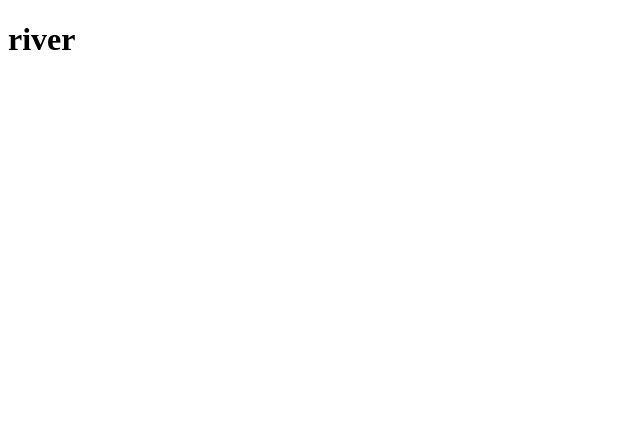
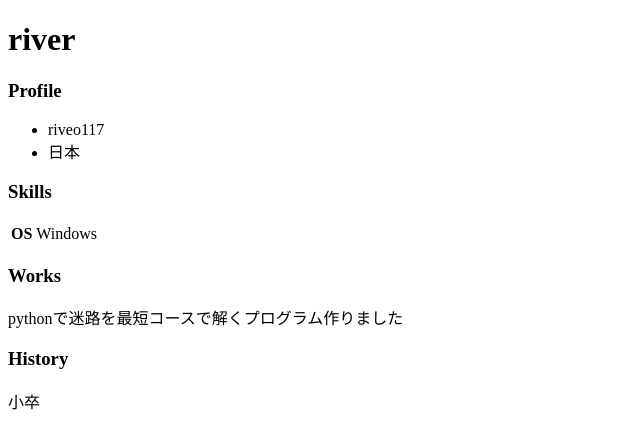
Before and after one commit to rivero117/rivero117.github.io, a plain HTML site: page index.html in a window 1280 px wide. Shown: the whole page, without its empty margins (0-640 px from the left). Drawn offline with Linux system fonts and the light colour scheme.

Commit message:
情報を追加

```diff
--- a/index.html
+++ b/index.html
@@ -7,5 +7,26 @@
 </head>
 <body>
     <h1>river</h1>
+
+    <h3>Profile</h3>
+    <ul>
+        <li>riveo117</li>
+        <li>日本</li>
+    </ul>
+
+    <h3>Skills</h3>
+    <table>
+        <tr>
+            <th>OS</th>
+            <td>Windows</td>
+        </tr>
+    </table>
+    <h3>Works</h3>
+    <p>pythonで迷路を最短コースで解くプログラム作りました</p>
+
+    <h3>History</h3>
+    <p>小卒</p>
+
+
 </body>
 </html>
```
